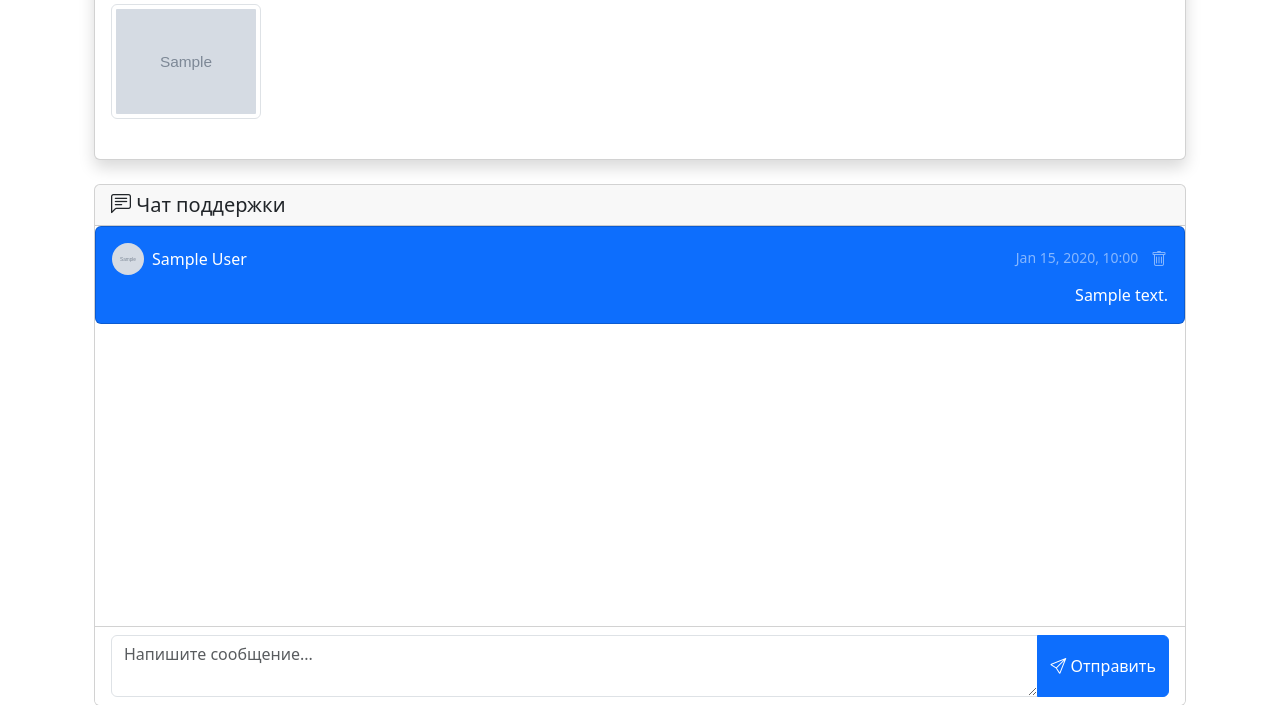
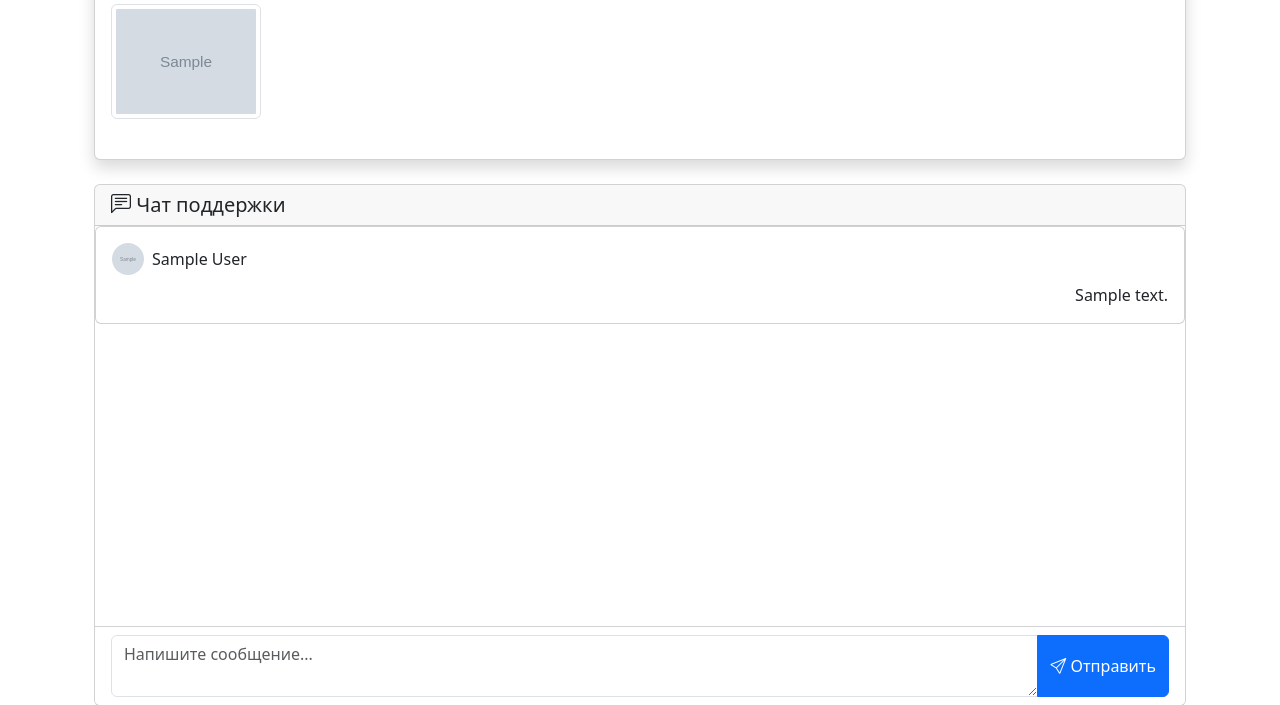
Before and after one commit to denis9911/Ticket-Site, a Flask app: page /ticket/1 in a window 1280 px wide. Shown: the part 665-1370 px from the top of the page. Run offline with Flask 3, Linux system fonts and the light colour scheme; a user stored in the database is signed in; tables that the repository leaves empty hold one stand-in row (values such as "Sample post"); grey boxes marked "Sample" are stand-in pictures; some libraries are stand-ins or nearby versions.

Commit message:
Initial commit: improved for dark theme

```diff
--- a/templates/ticket_view.html
+++ b/templates/ticket_view.html
@@ -199,7 +199,7 @@
             <div class="inner">
                 {% for message in ticket.messages|reverse %}
                 <div class="mb-3 {% if message.user_id == current_user.id %}text-end{% endif %}">
-                    <div class="card {% if message.user_id == current_user.id %}bg-primary text-white{% else %}bg-light{% endif %}">
+                    <div class="card {% if message.user_id == current_user.id %}{% else %}{% endif %}">
                         <div class="card-body p-3">
                             <div class="d-flex justify-content-between align-items-center mb-2">
                                 <div class="d-flex align-items-center">
@@ -209,10 +209,10 @@
                                     {% else %}
                                     <div class="bg-secondary rounded-circle me-2 d-flex align-items-center justify-content-center"
                                          style="width: 32px; height: 32px;">
-                                        <span class="text-white small">{{ (message.author.display_name or message.author.username)|first|upper }}</span>
+                                        <span class="small">{{ (message.author.display_name or message.author.username)|first|upper }}</span>
                                     </div>
                                     {% endif %}
-                                    <span class="{% if message.user_id == current_user.id %}text-white{% else %}text-muted{% endif %}">
+                                    <span class="{% if message.user_id == current_user.id %}{% else %}text-muted{% endif %}">
                                     {{ message.author.display_name or message.author.username }}
                                 </span>
                                 </div>
```
